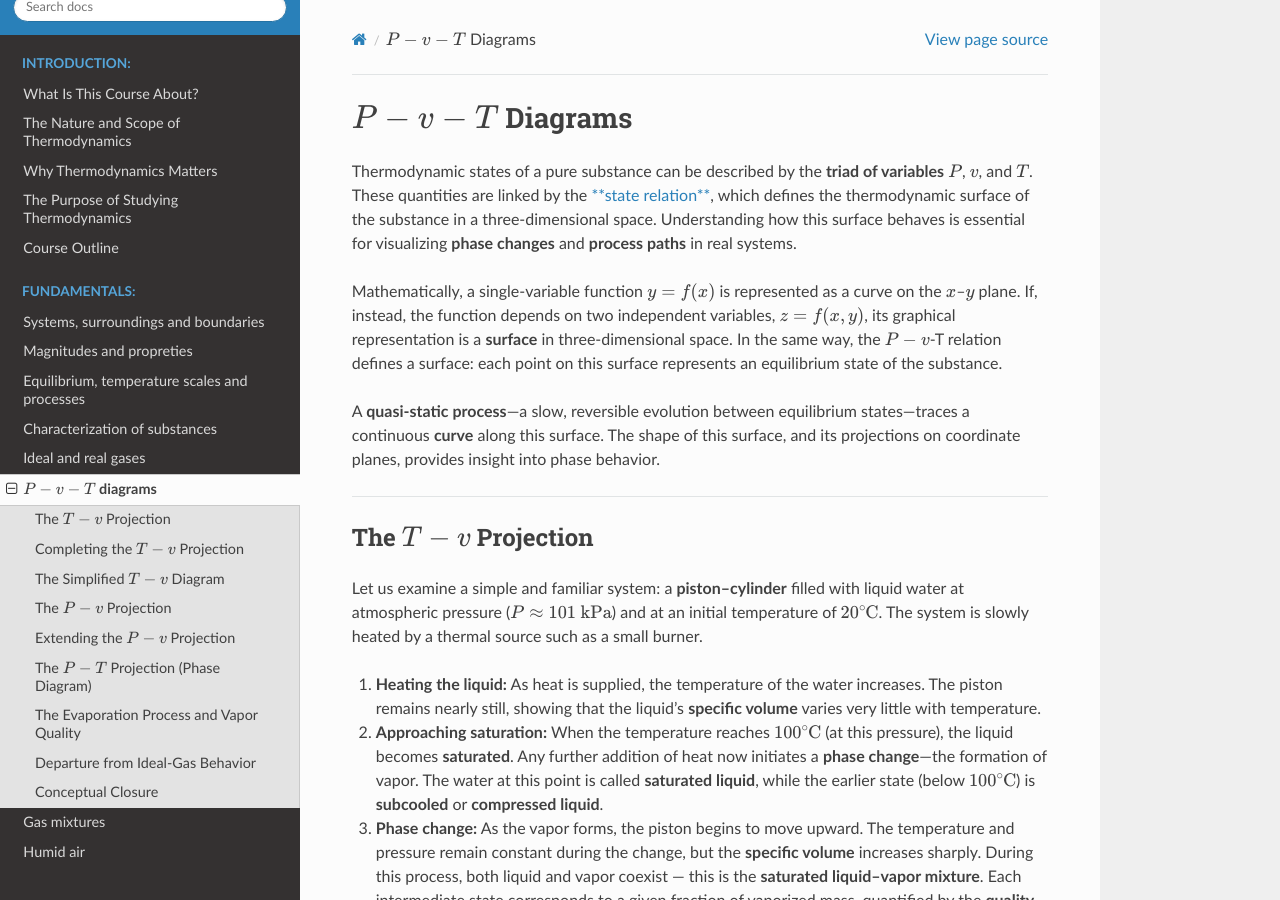
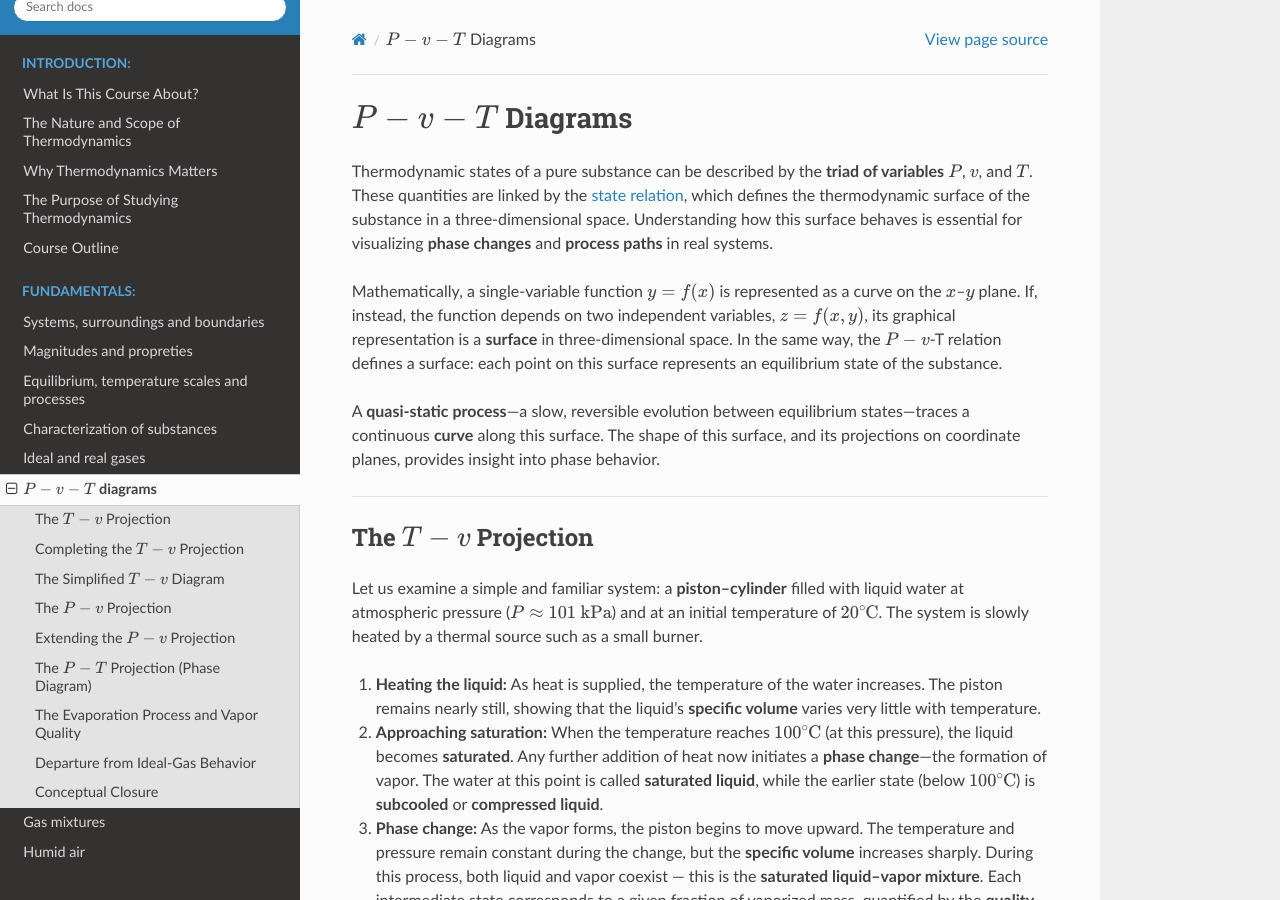
Before and after one commit to azarketa/Thermodynamics-theoretical-pills, a Sphinx documentation site: the page built from source/P-v-T_diagrams.md, in a window 1280 px wide and 900 px high. Built offline with Sphinx 7.4.7 and the Read the Docs theme 3.1.0, drawn with Linux system fonts in a browser that asks for light colours.

Commit message:
Files updated

````diff
--- a/source/P-v-T_diagrams.md
+++ b/source/P-v-T_diagrams.md
@@ -2,7 +2,7 @@
 ## $P-v-T$ Diagrams
 
 Thermodynamic states of a pure substance can be described by the **triad of variables** $P$, $v$, and $T$.
-These quantities are linked by the {ref}`**state relation** <eq_general_state_equation>`, which defines the thermodynamic surface of the substance in a three-dimensional space.
+These quantities are linked by the {ref}`state relation <eq_general_state_equation>`, which defines the thermodynamic surface of the substance in a three-dimensional space.
 Understanding how this surface behaves is essential for visualizing **phase changes** and **process paths** in real systems.
 
 Mathematically, a single-variable function $y=f(x)$ is represented as a curve on the $x$–$y$ plane.
@@ -227,3 +227,8 @@ This is the regime where **compressibility factors** and **cubic equations of st
 * The **saturation line** forms an inverted bell that delineates subcooled, two-phase, and superheated regions.
 * **Critical and triple points** define the limits of coexistence among phases.
 * Understanding these diagrams is fundamental for interpreting thermodynamic cycles and energy conversion processes.
+
+
+```python
+
+```
````
